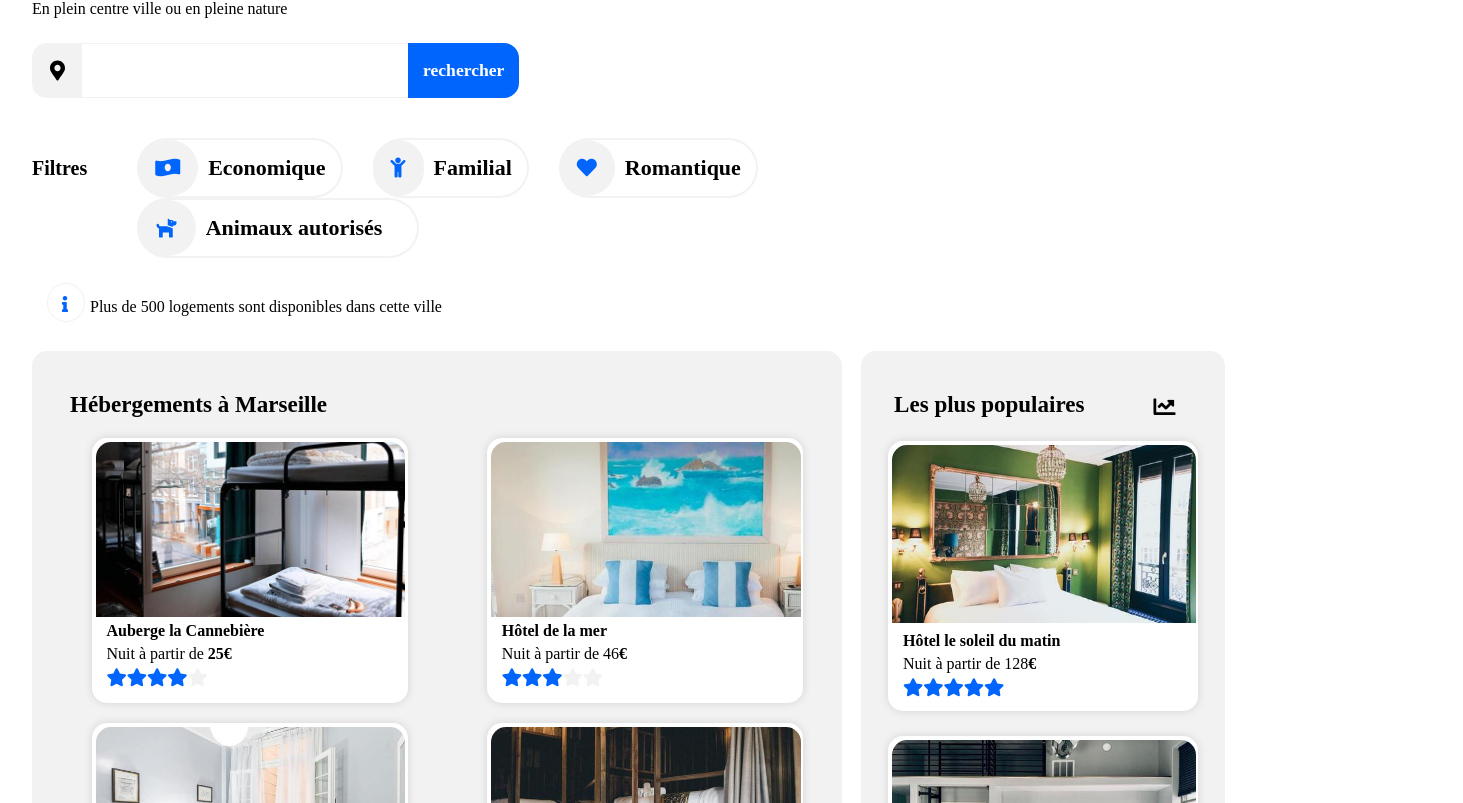
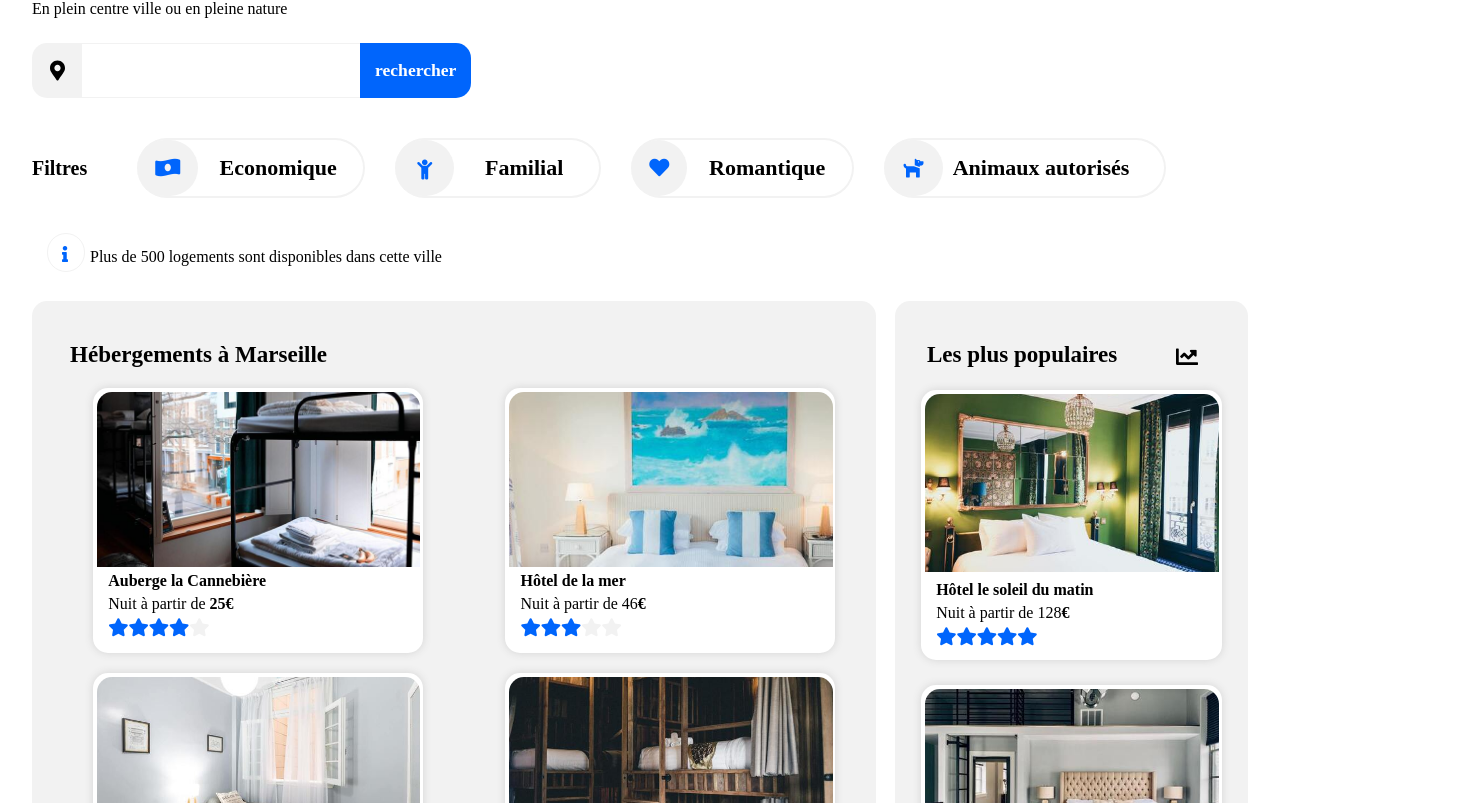
Before and after one commit to EmmanuelBiche/EmmanuelBiche_2_19052021, a plain HTML site: page index.html in a window 1280 px wide. Shown: the part 137-940 px from the top of the page, 1463 px wide, since content can reach past the window. Drawn offline with Linux system fonts and the light colour scheme; a web font is replaced by a local one.

Commit message:
Almost Finished

```diff
--- a/index.html
+++ b/index.html
@@ -1,5 +1,5 @@
 <!DOCTYPE html>
-<html>
+<html lang="fr">
 
 <head>
     <meta charset="utf-8" />
@@ -16,7 +16,7 @@
 <body>
     <header>
         <div>
-            <img src="Logo/Reservia.svg" alt="Logo Reservia" title="Logo Reservia" />
+            <img src="Logo/Reservia.svg" alt="Logo Reservia" title="Logo Reservia"/>
         </div>
         <nav>
             <div><a href="#ancreheb" class="heb">Hébergements</a></div>
@@ -43,7 +43,7 @@
                     <img src="Logo/map-marker-alt-solid.svg" alt="logo map-marker" title="logo map-marker" width="15">
                 </div>
                 <label for="destination"></label>
-                <input type="text" name="destination" id="destination" size="25">
+                <input type="text" name="destination" id="destination" size="21">
                 <button type="submit" class="rechercher"><span>rechercher</span>
                     <i class="fas fa-search"></i></button>
             </form>
@@ -255,6 +255,7 @@
                             </div>
                         </div>
                     </a>
+                </div>
             </aside>
         </section>
         <section class="activités" id="ancreact">
@@ -335,7 +336,7 @@
                 </a>
             </div>
             <div>
-                <h2>Assistance</h2></a>
+                <h2>Assistance</h2>
                 <a href="">
                     <p>Centre d'aide</p>
                 </a>
--- a/reservia.css
+++ b/reservia.css
@@ -67,19 +67,17 @@ h2
 
 nav
 {
-    width: 25%;
     display: flex;
     justify-content: space-around;
-    margin-right: 50px;
     margin-top: 0px;
     padding-top: 20px;
+
 }
 
 .inscription
 {
     color: #0065FC;
     font-weight: bold;
-
 }
 
 li
@@ -176,7 +174,6 @@ input[type=text]
     margin: 40px 0px 0px 0px;
     font-weight: bolder;
     font-size: 20px;
-    width: 70%;
 }
 
 .filtrebis
@@ -225,16 +222,27 @@ input[type=text]
     vertical-align: middle;
     padding-top: 15px;
 }
-
+.economique
+{
+    min-width: 140px;
+}
 .animaux
 {
     min-width: 280px;
 }
-.logofamilial
+.familial
 {
-    width: 10%;
+    min-width: 120px;
+}
+.romantique
+{
+    min-width: 140px;
 }
 
+i.fas.fa-child.logofamilial
+{
+    padding: 20px 22px;
+}
 .map-marker
 {
     height: 54.8px;
@@ -272,13 +280,14 @@ input[type=text]
 {
     display: flex;
     margin-bottom: 50px;
+
 }
 
 .hebergements
 {
     background-color: #f2f2f2;
     border-radius: 15px;
-    width: 65%;
+    width: 70%;
     padding-top: 35px;
     padding-left: 20px;
     /* height: 720px; */
@@ -304,7 +313,6 @@ input[type=text]
 {
     background-color: #f2f2f2;
     border-radius: 15px;
-    /* height: 720px; */
     width: 30%;
     margin-left: 1.5% ;
     padding-top: 35px;
--- a/reservia.medium.css
+++ b/reservia.medium.css
@@ -7,6 +7,10 @@ h2
     width: 100%;
     flex-wrap: wrap;
     font-size: 20px;
+}
+.filtrebis a
+{
+    margin-bottom: 10px;
 }
 .hebergements2
 {
--- a/reservia.small.css
+++ b/reservia.small.css
@@ -30,13 +30,6 @@ nav
     justify-content: flex-end;
 }
 
-.inscription
-{
-    position: relative;
-    top: 8px; left: 30px;
-    padding-right: 0px;
-
-}
 .act
 {
     display: none;
@@ -127,35 +120,16 @@ header a
 {
     font-size: 1.1em;
 }
-.economique
+
+.filtrebis
 {
-    width: 50%;
-    margin-right: 5%;
-    margin-bottom: 15px;
+    width: 100%;
+    flex-wrap: wrap;
+    font-size: 20px;
 }
-.familial
+.filtrebis a
 {
-    width: 40%;
-    margin-bottom: 15px;
-}
-.romantique
-{
-    width: 48%;
-    margin-bottom: 15px;
-}
-.animaux
-{
-    width: 65%;
-}
-.filtre a
-{
-    margin-left: 0;
-}
-.filtres2
-{
-    margin: auto;
-    padding: 0%;
-    font-size: 18px;
+    margin-bottom: 10px;
 }
 
 .info i
@@ -178,7 +152,10 @@ header a
     background-color: white;
     height: 1820px;
 }
+.hebergements h1
+{
 
+}
 .populaires
 {
     width: 100%;
@@ -191,6 +168,11 @@ header a
 {
     width: 90%;
     margin: auto;
+}
+
+.hebergements h1
+{
+    margin-left: 18px;
 }
 
 .hebergements2
@@ -369,6 +351,7 @@ footer
     width: 100%;
     flex-direction: column;
     height: auto;
+    padding: 0%;
 }
 
 .footer1
```
